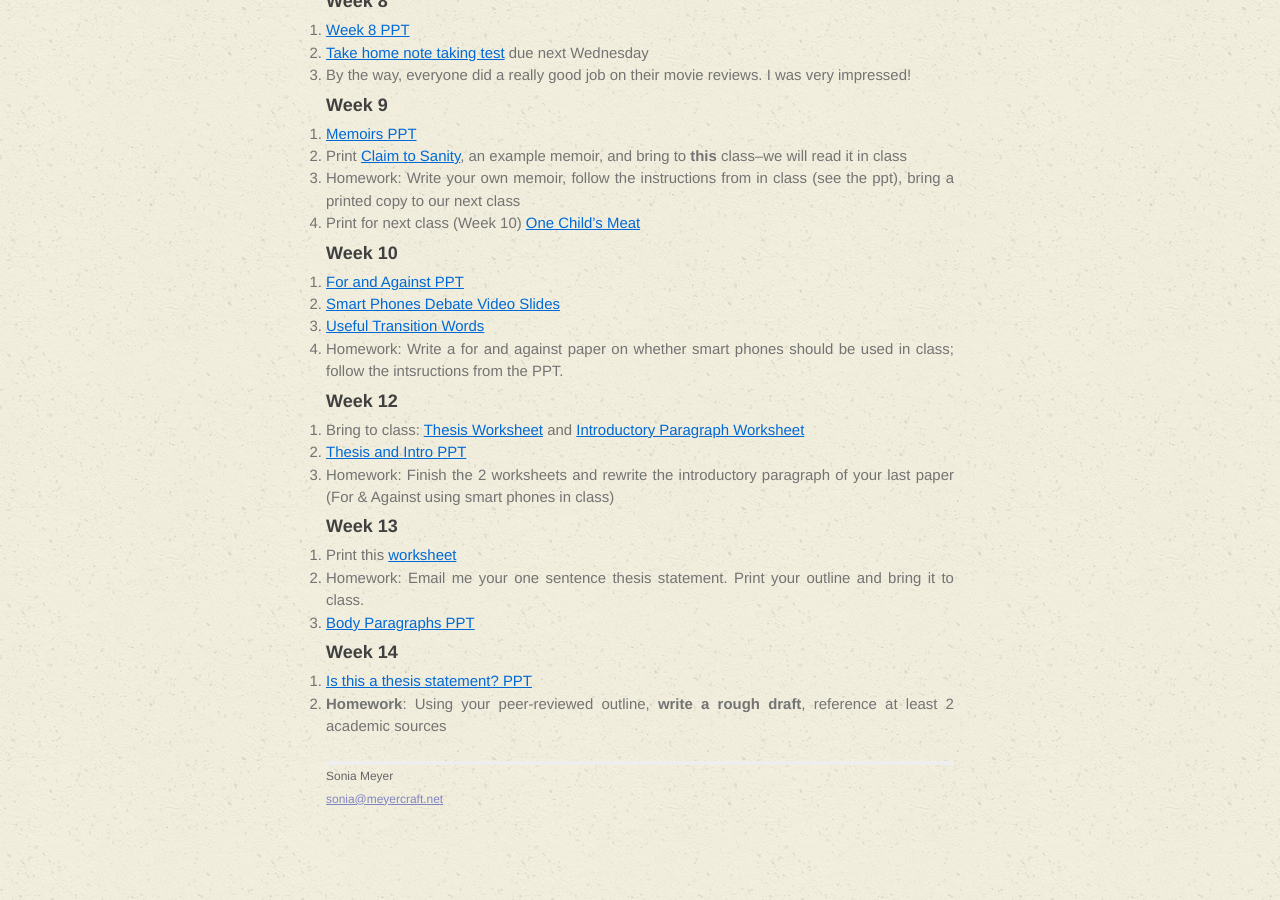
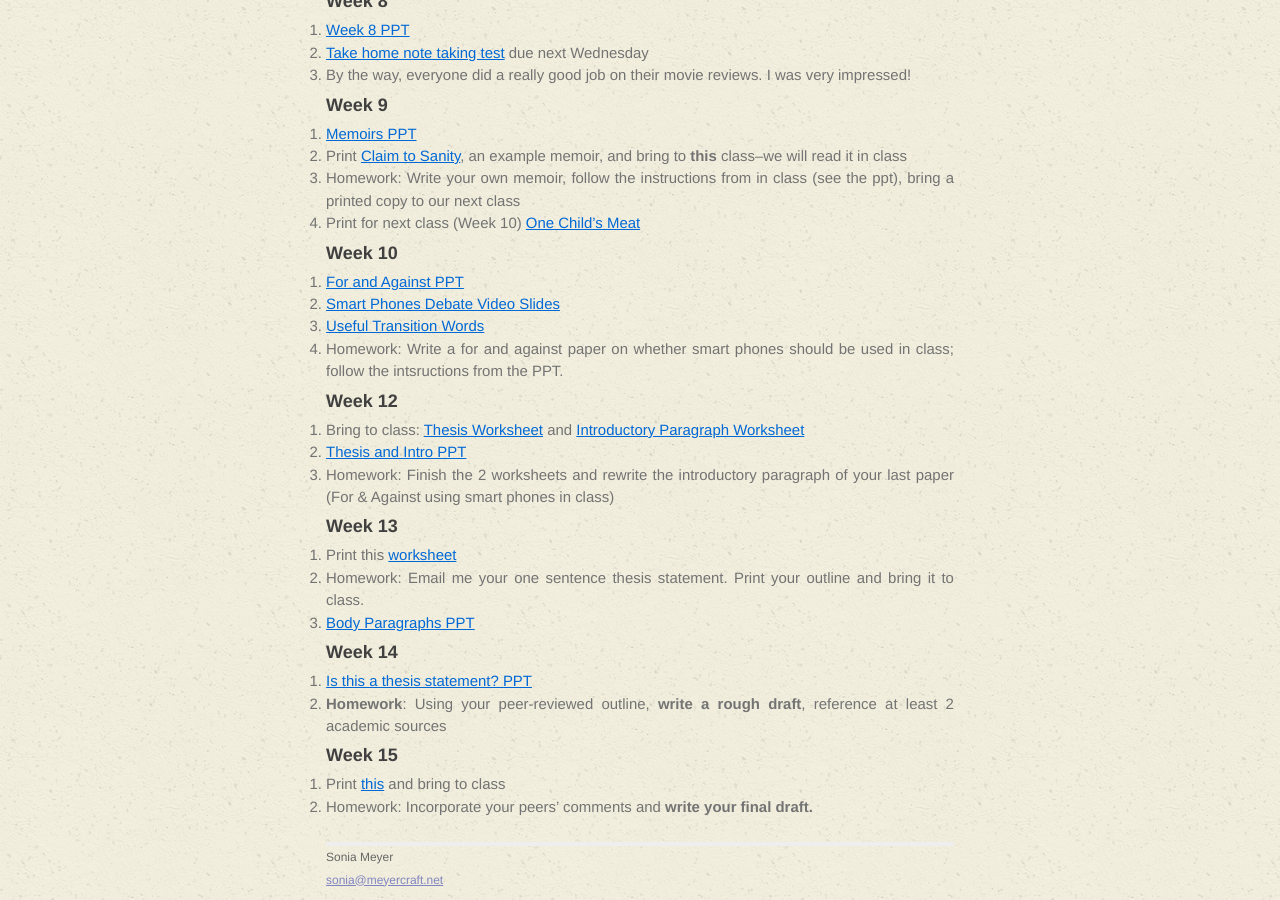
Before and after one commit to soniawmeyer/soniameyer-beihang-students-website, a Jekyll site: the page built from classes/s1s4rw.md, in a window 1280 px wide and 900 px high, scrolled down 979 px. Built offline with Jekyll 4.4.1, drawn with Linux system fonts in a browser that asks for light colours.

Commit message:
week 14 rw

```diff
--- a/classes/s1s4rw.md
+++ b/classes/s1s4rw.md
@@ -75,3 +75,7 @@ title: Professor Sonia Meyer's Beihang Website
 ### Week 14
 1. [Is this a thesis statement? PPT](https://www.dropbox.com/s/iu52z0lvq2bvghk/is%20this%20a_.ppt)
 2. **Homework**: Using your peer-reviewed outline, **write a rough draft**, reference at least 2 academic sources
+
+### Week 15
+1. Print [this](https://www.dropbox.com/s/vobqmfvh7maggq9/W6-Critical%20reading%20sample%20paragraph%201.docx) and bring to class
+2. Homework: Incorporate your peers' comments and **write your final draft.**
```
